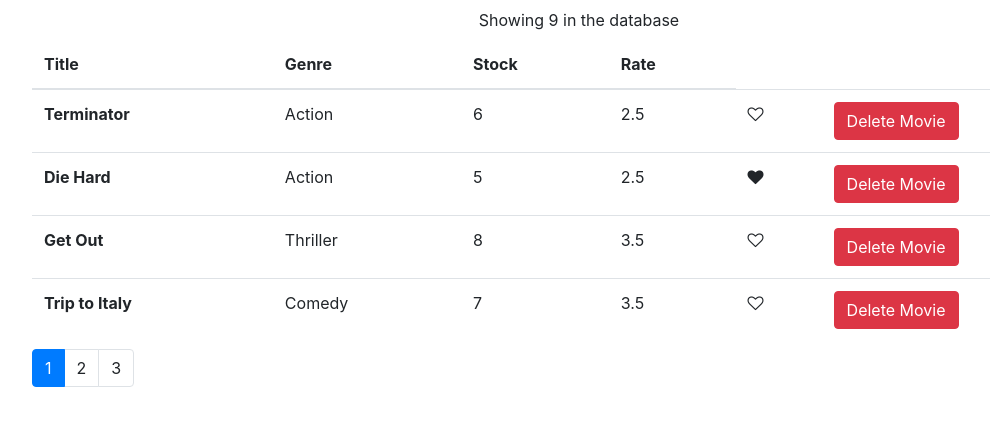
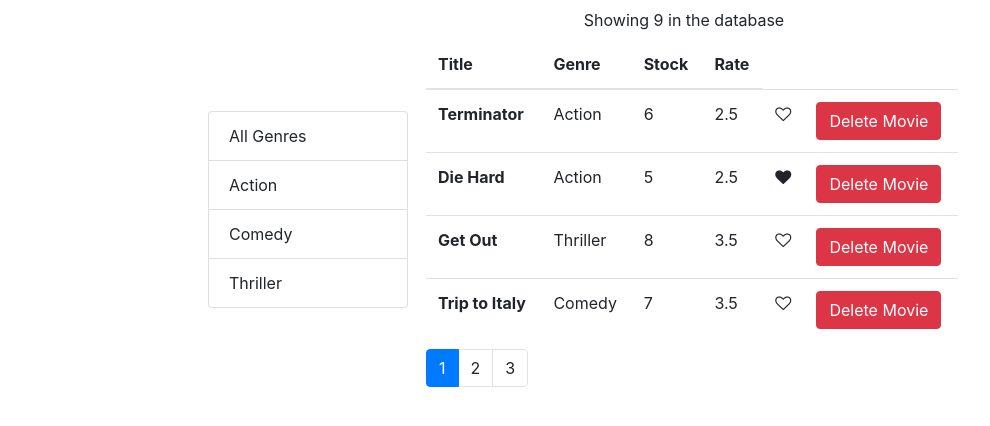
Before and after one commit to bsanser/vidly, a React (Create React App) app: page / in a window 1280 px wide. Shown: the top 426 px of the page, without its empty margins (61-1051 px from the left). Built offline with nearby package versions, Linux system fonts and the light colour scheme.

Commit message:
feat: working on the genres filter

```diff
--- a/src/App.css
+++ b/src/App.css
@@ -22,11 +22,14 @@
   color: #61dafb;
 }
 
-@keyframes App-logo-spin {
-  from {
-    transform: rotate(0deg);
-  }
-  to {
-    transform: rotate(360deg);
-  }
+.container {
+  display: flex;
+  justify-content: center;
+  align-items: center;
 }
+
+.side-bar {
+  margin-top: 16px;
+  margin-right: 10px;
+  width: 200px;
+}
--- a/src/App.js
+++ b/src/App.js
@@ -3,14 +3,23 @@ import './App.css';
 import MoviesList from './components/moviesList';
 import Pagination from './components/shared/pagination';
 import { getMovies } from './services/fakeMovieService';
-
-
+import GenresList from './components/genresList';
+import { getGenres } from './services/fakeGenreService';
 
 class App extends Component {
   state = {
-    movies: getMovies(),
+    movies: [],
+    genres: [],
     pageSize: 4,
-    currentPage: 1
+    currentPage: 1,
+    selectedGenre: null
+  }
+
+  componentDidMount() {
+    const genres = [{ name: 'All Genres'}, ...getGenres()];
+    this.setState(
+      {movies: getMovies(),
+       genres});
   }
 
   handleDelete = movieId => {
@@ -30,23 +39,40 @@ class App extends Component {
       currentPage:page
     });
   }
+  handleFilterGenres = genre => {
+    this.setState({ selectedGenre: genre})
+  }
 
   render() {
-    const count = this.state.movies.length;
-    const {pageSize, currentPage, movies} = this.state;
+    const {pageSize, currentPage, movies, genres, selectedGenre} = this.state;
+    const filteredMovies = selectedGenre && selectedGenre._id
+    ? movies.filter(m => m.genre._id === selectedGenre._id)
+    : movies;
     return (
       <main className="container">
+      <div className="side-bar">
+          <GenresList
+             movies= {movies}
+             genres={genres}
+             onFilterGenres = {this.handleFilterGenres}
+             selectedGenre = {selectedGenre}
+          />
+      </div>
+      <div>
        <MoviesList
         movies={movies}
         currentPage = {currentPage}
         pageSize = {pageSize}
+        selectedGenre = {selectedGenre}
         handleLike={this.handleLike}
-        handleDelete={this.handleDelete}/>
+        handleDelete={this.handleDelete}
+        filteredMovies={filteredMovies}/>
        <Pagination
-          itemsCount={count}
+          itemsCount={filteredMovies.length}
           pageSize={pageSize}
           currentPage={currentPage}
           onPageChange={this.handlePageChange}/>
+        </div>
       </main>
     );
   }
--- /dev/null
+++ b/src/components/genresList.jsx
@@ -0,0 +1,18 @@
+import React from 'react';
+
+
+const GenresList = (props) => {
+  const {genres, textProperty, valueProperty, selectedGenre} = props;
+  return (
+  <ul className="list-group">
+    {genres.map(genre => <li key={genre[valueProperty]} className= { genre === selectedGenre ? "list-group-item active" : "list-group-item"} onClick={() => props.onFilterGenres(genre)}>{genre[textProperty]}</li>)}
+
+  </ul> );
+}
+
+GenresList.defaultProps = {
+  textProperty: 'name',
+  valueProperty: '_id'
+}
+
+export default GenresList;
--- a/src/components/moviesList.jsx
+++ b/src/components/moviesList.jsx
@@ -4,14 +4,15 @@ import { paginate } from '../components/utils/paginate';
 
 const MoviesList = props => {
     const {length: count} = props.movies;
+    const { filteredMovies } = props;
 
     if (count === 0) return <p className="text-center m-3">No movies in the database</p>;
 
-    const movies = paginate(props.movies, props.currentPage,props.pageSize);
+    const movies = paginate(filteredMovies, props.currentPage,props.pageSize);
 
     return (
       <React.Fragment>
-        <p className="text-center m-2">Showing {props.movies.length} in the database</p>
+        <p className="text-center m-2">Showing {filteredMovies.length} in the database</p>
 
         <table className="table m-2">
           <thead>
--- a/src/services/fakeMovieService.js
+++ b/src/services/fakeMovieService.js
@@ -1,4 +1,5 @@
 import * as genresAPI from "./fakeGenreService";
+
 
 const movies = [
   {
```
Also changed, not shown: src/services/fakeGenreService.js (line endings or trailing spaces).
